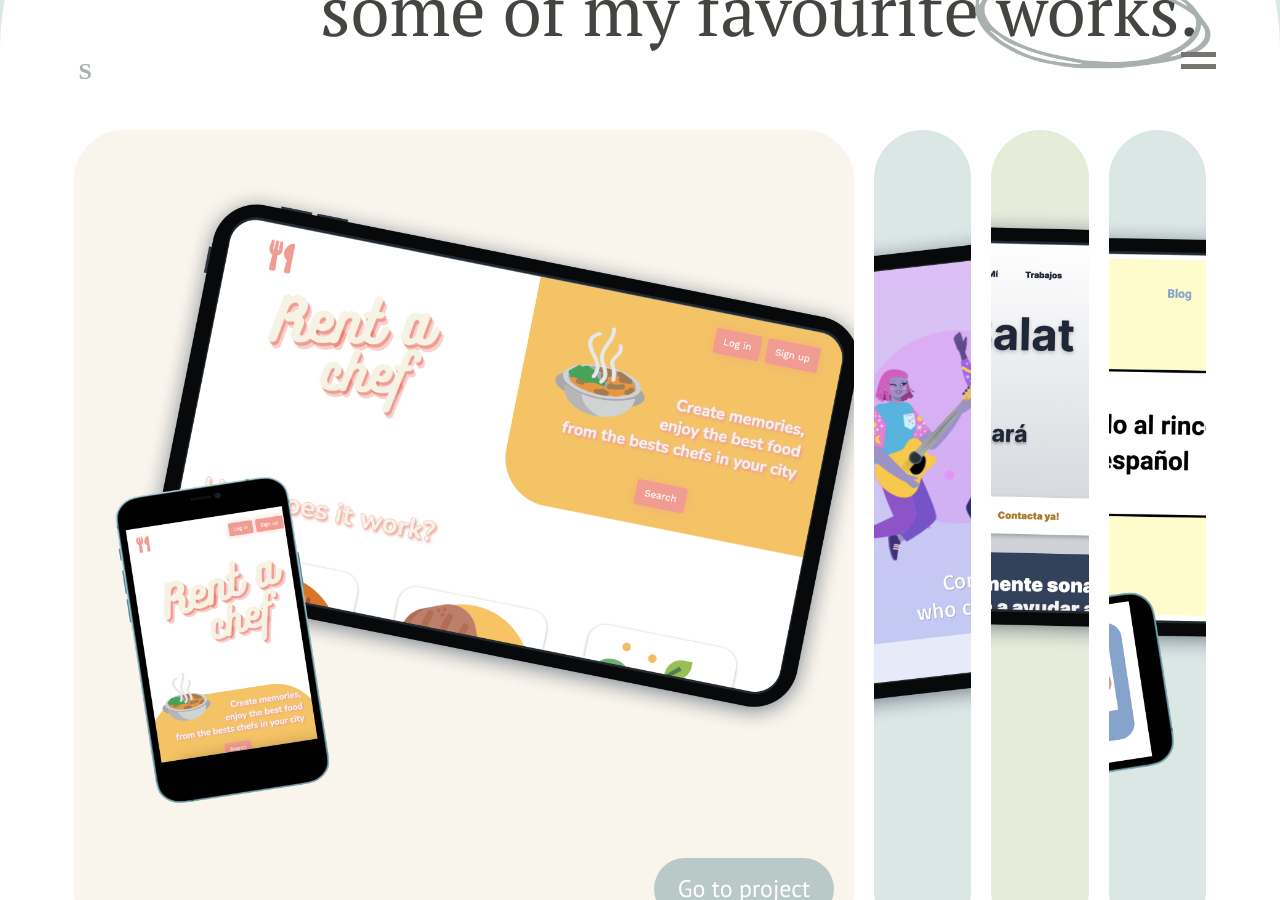
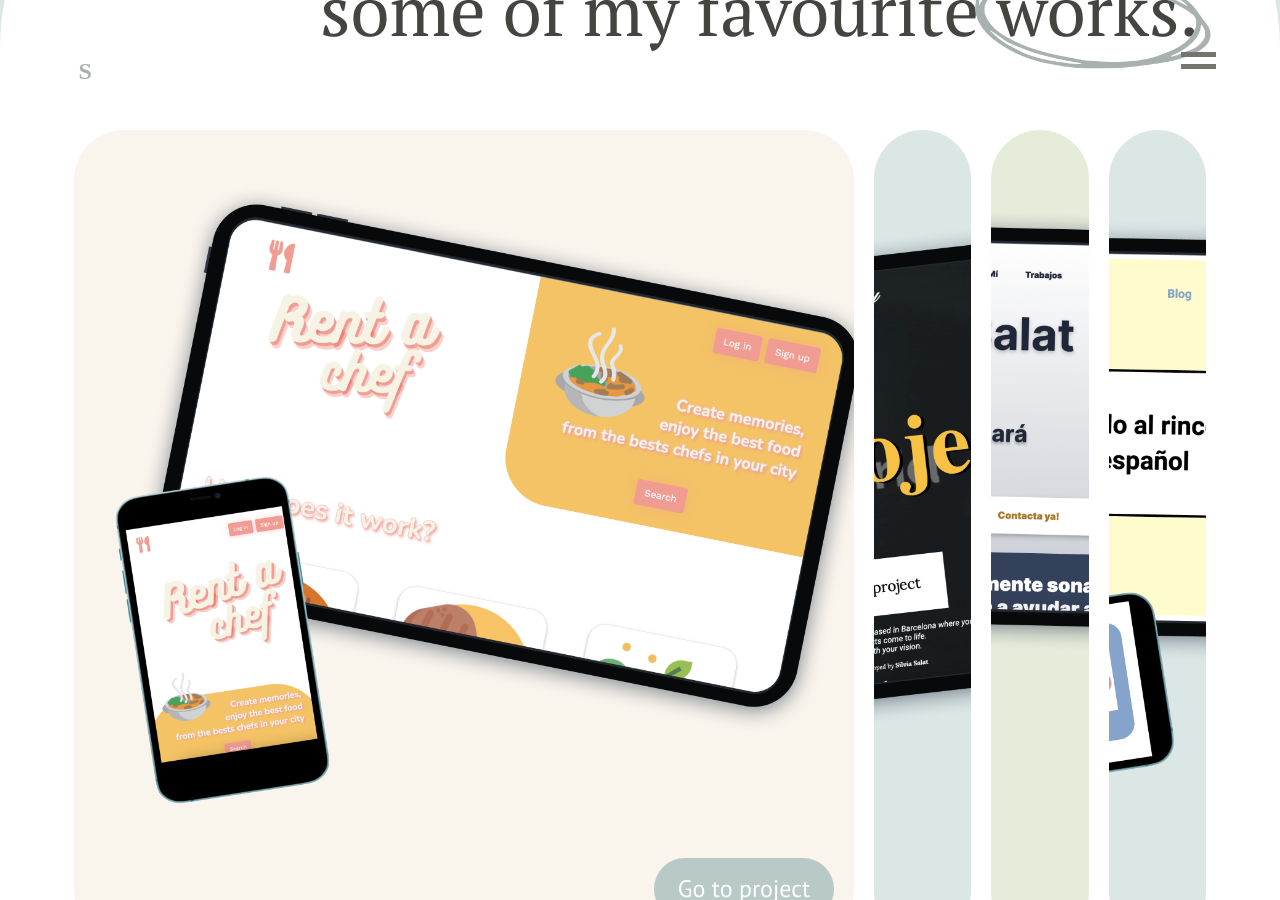
Before and after one commit to silsc/portfolio, a Jekyll site: the page built from index.markdown, in a window 1280 px wide and 900 px high, scrolled down 1903 px. Built offline with Jekyll 4.4.1, drawn with Linux system fonts in a browser that asks for light colours.

Commit message:
CHANGE(works) new project deleted old

```diff
--- a/index.markdown
+++ b/index.markdown
@@ -106,7 +106,7 @@ title: Hey it's Silvia
       <div class="panel active" style="background-image: url('/assets/images/rent.png'); cursor: pointer;" onclick="window.open('https://rentyourchefonline.herokuapp.com/');">
         <a class="btn" href="https://rentyourchefonline.herokuapp.com/">Go to project</a>
       </div>
-      <div class="panel" style="background-image: url('/assets/images/spotlight.png'); cursor: pointer;" onclick="window.open('http://www.spotlight-connect.com/');">
+      <div class="panel" style="background-image: url('/assets/images/w-project.png'); cursor: pointer;" onclick="window.open('https://wprojectphotography.netlify.app/');">
         <a class="btn" href="http://www.spotlight-connect.com/">Go to project</a>
       </div>
       <div class="panel" style="background-image: url('/assets/images/danisalat.png'); cursor: pointer;" onclick="window.open('http://danisalat.com/');">
@@ -118,8 +118,8 @@ title: Hey it's Silvia
     </div>
     <div class="workshow">
         <div class="workcards-container">
-          <div class="workcard" style="background-image: url('/assets/images/spotlight.png'); cursor: pointer;" onclick="window.open('http://www.spotlight-connect.com/');">
-            <h3>Spotlight</h3>
+          <div class="workcard" style="background-image: url('/assets/images/w-project.png'); cursor: pointer;" onclick="window.open('https://wprojectphotography.netlify.app/');">
+            <h3>W-project</h3>
           </div>
           <div class="workcard" style="background-image: url('/assets/images/danisalat.png'); cursor: pointer;" onclick="window.open('http://danisalat.com/');">
             <h3>Dani Salat</h3>
```
Also changed, not shown: assets/images/w-project.png (added).
